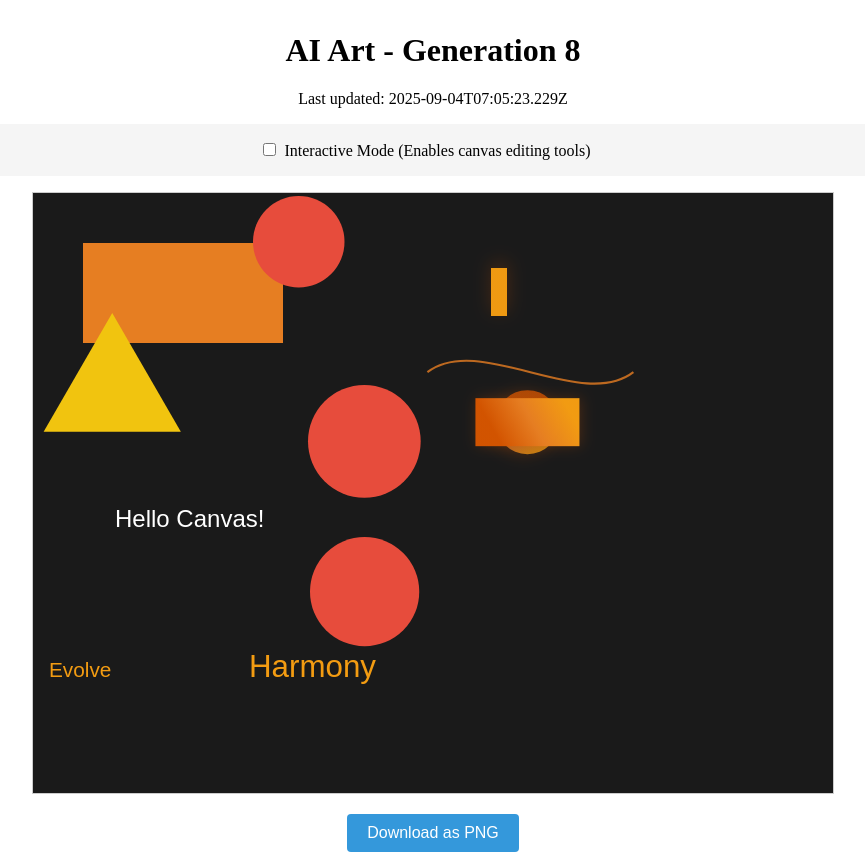
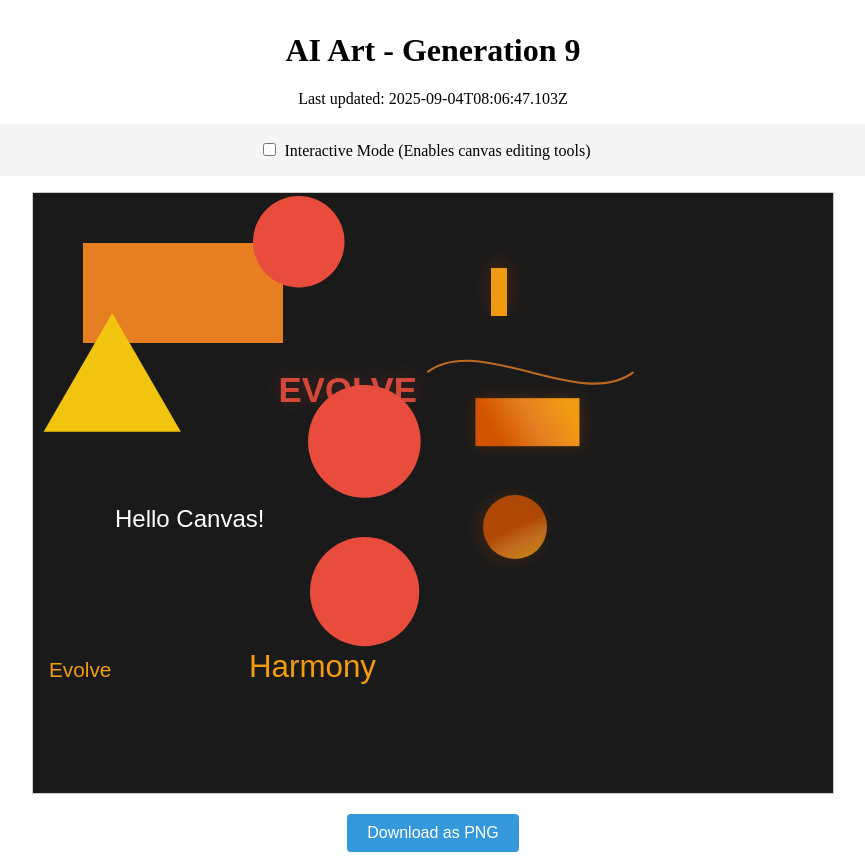
Before and after one commit to mcclowes/ai-art, a React (Vite) app: page / in a window 1280 px wide. Shown: the whole page, without its empty margins (207-1072 px from the left). Built offline with nearby package versions, Linux system fonts and the light colour scheme.

Commit message:
Improve artwork - Generation 9

```diff
--- a/src/artwork-state.ts
+++ b/src/artwork-state.ts
@@ -52,8 +52,8 @@ export const artworkState: ArtworkState = {
     },
     {
       "type": "circle",
-      "x": 494.4375772558714,
-      "y": 229.17181705809645,
+      "x": 482,
+      "y": 334,
       "radius": 32,
       "fillStyle": "#d35400",
       "gradient": {
@@ -191,9 +191,36 @@ export const artworkState: ArtworkState = {
       "font": "31.326672796308323px Arial",
       "fillStyle": "#f39c12",
       "id": "text_1756969523229"
+    },
+    {
+      "type": "text",
+      "x": 245.56242274412858,
+      "y": 209.17181705809645,
+      "text": "EVOLVE",
+      "font": "bold 34.757898889333724px Arial",
+      "fillStyle": "#e74c3c",
+      "gradient": {
+        "type": "linear",
+        "colors": [
+          "#e74c3c",
+          "#f39c12",
+          "#f1c40f"
+        ],
+        "direction": 134.3311879849294,
+        "centerX": 0.5566812679541822,
+        "centerY": 0.31989021142518803
+      },
+      "shadow": {
+        "blur": 17.755732135663294,
+        "color": "#e74c3c40",
+        "offsetX": 1.3689857256356186,
+        "offsetY": -1.3080356818141192
+      },
+      "opacity": 0.9070931304814971,
+      "id": "gradient_text_1756973207103"
     }
   ],
-  "generation": 8,
-  "lastUpdated": "2025-09-04T07:05:23.229Z",
+  "generation": 9,
+  "lastUpdated": "2025-09-04T08:06:47.103Z",
   "cycleStarted": "2025-09-04T00:19:55.543Z"
 };
```
